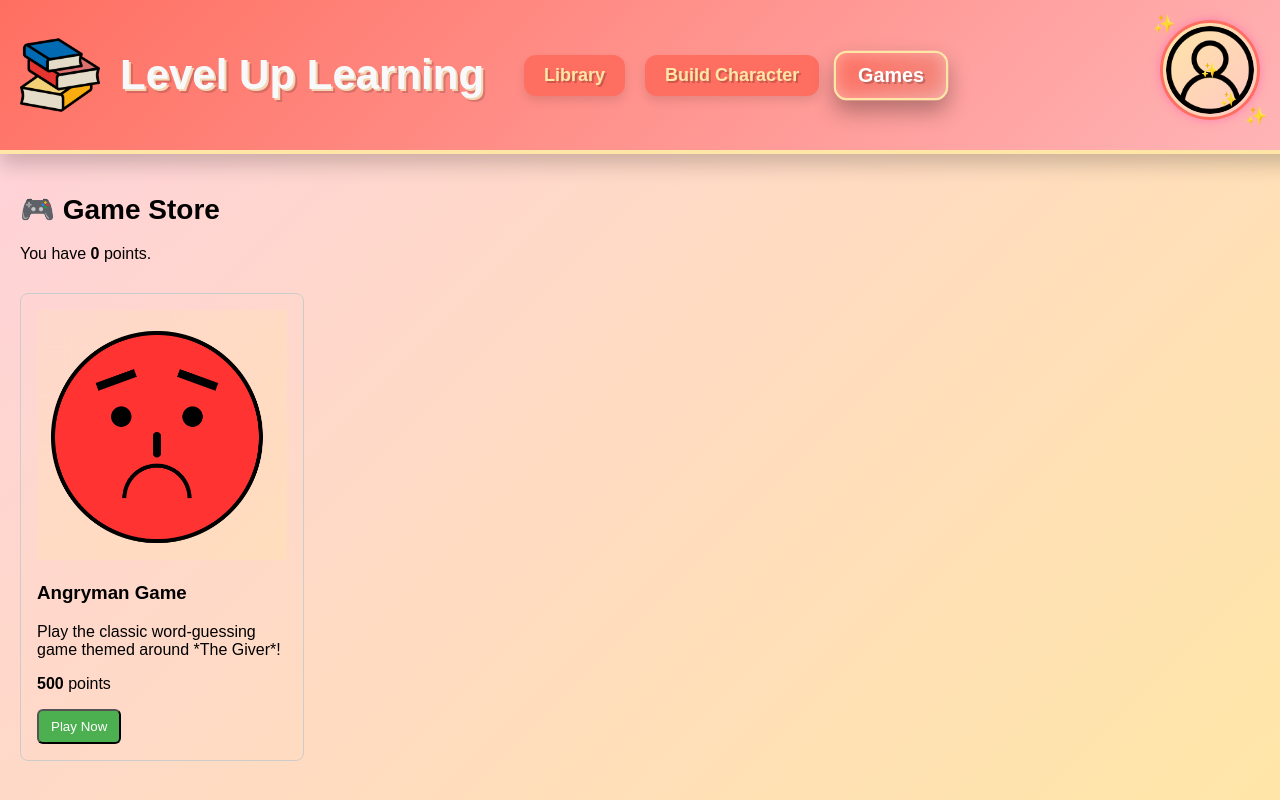
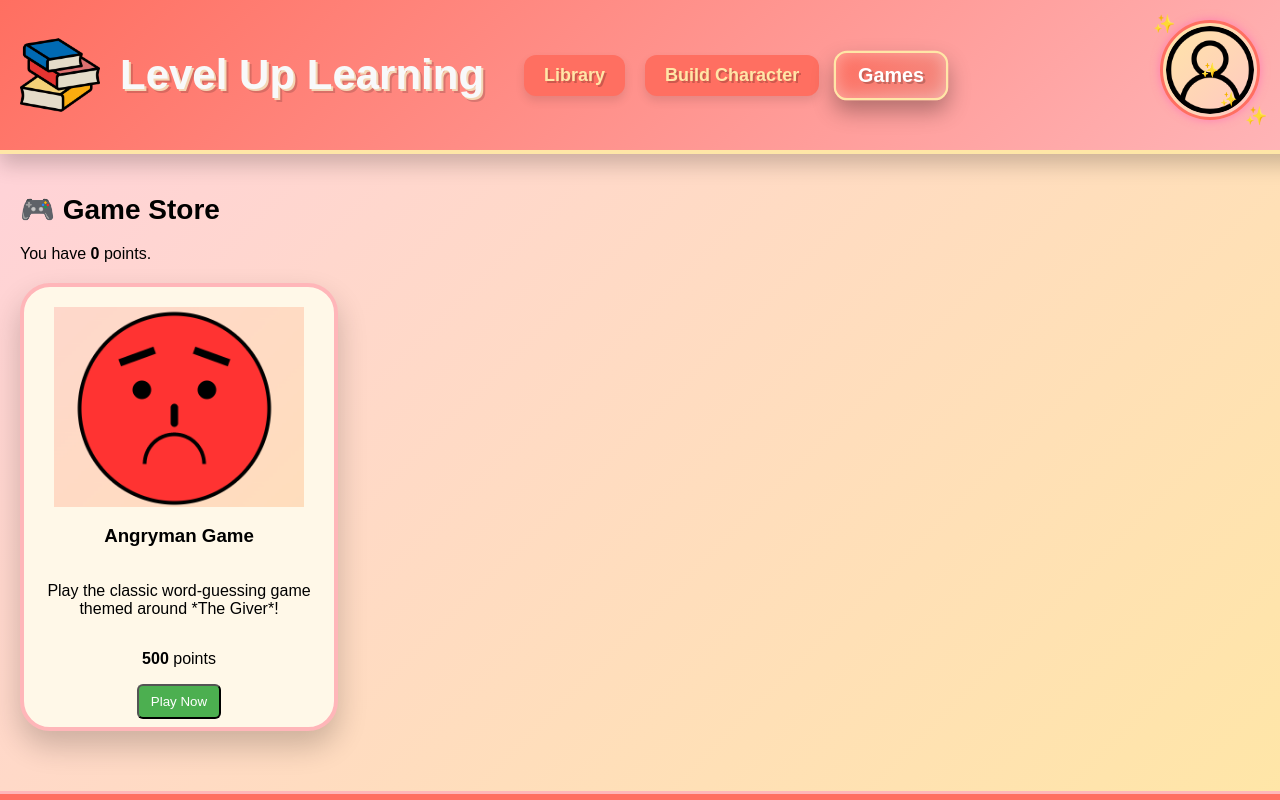
Before and after one commit to evonnela/capstone, a React (Create React App) app: page /Games in a window 1280 px wide. Built offline with nearby package versions, Linux system fonts and the light colour scheme; no server answers; the database is empty; a web font is replaced by a local one.

Commit message:
revised game box

```diff
--- a/src/components/Games.js
+++ b/src/components/Games.js
@@ -69,10 +69,23 @@ const Games = ({ userId, userPoints, setUserPoints }) => {
       <h1 style={{ fontSize: '28px' }}>🎮 Game Store</h1>
       <p>You have <strong>{pointsRemaining}</strong> points.</p>
 
-      <div style={{ display: 'flex', flexWrap: 'wrap', gap: '20px', marginTop: '30px' }}>
+      <div style={{ display: 'flex', flexWrap: 'wrap', gap: '20px', marginTop: '20px' }}>
         {games.map((game) => (
-          <div key={game.id} style={{ border: '1px solid #ccc', borderRadius: '8px', padding: '16px', width: '250px' }}>
-            <img src={game.image} alt={game.name} style={{ width: '250px', height: '250px', objectFit: 'cover' }} />
+          <div key={game.id} style={{
+            backgroundColor: '#fff8e8',
+            border: '4px solid #ffb6b9',
+            borderRadius: '30px',
+            padding: '20px',
+            boxShadow: '0 15px 30px rgba(0, 0, 0, 0.2)',
+            textAlign: 'center',
+            height: '400px',
+            width: '270px',
+            display: 'flex',
+            flexDirection: 'column',
+            justifyContent: 'space-between',
+            alignItems: 'center',
+          }}>
+            <img src={game.image} alt={game.name} style={{ width: '250px', height: '200px', objectFit: 'cover' }} />
             <h3>{game.name}</h3>
             <p>{game.description}</p>
             <p><strong>{game.points}</strong> points</p>
```
